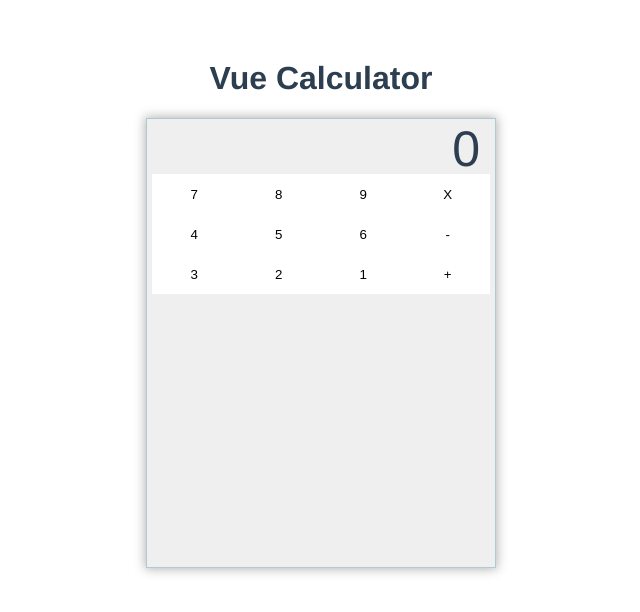
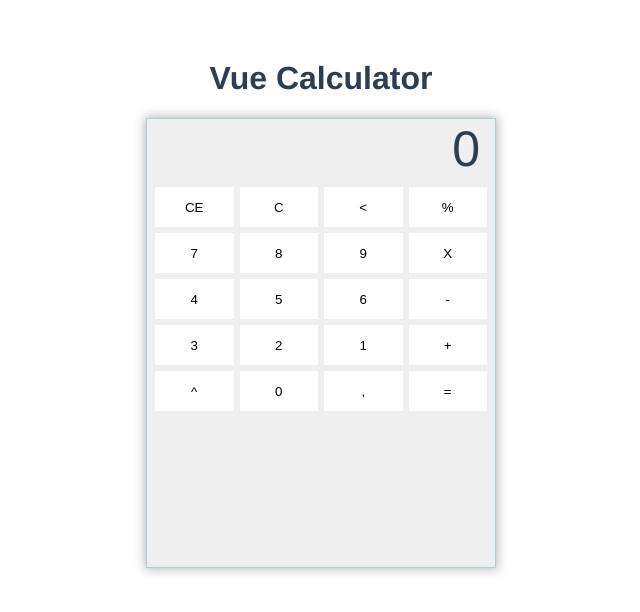
Before and after one commit to AchillesKal/VueCalculator, a Vue app: page / in a window 1280 px wide. Shown: the top 612 px of the page, without its empty margins (319-959 px from the left). Built offline with nearby package versions, Linux system fonts and the light colour scheme.

Commit message:
adds more buttons

```diff
--- a/src/components/CalculatorKeyboard.vue
+++ b/src/components/CalculatorKeyboard.vue
@@ -1,5 +1,9 @@
 <template>
   <div class="keyboard">
+    <button>CE</button>
+    <button>C</button>
+    <button><</button>
+    <button>%</button>
     <button>7</button>
     <button>8</button>
     <button>9</button>
@@ -12,6 +16,10 @@
     <button>2</button>
     <button>1</button>
     <button>+</button>
+    <button>^</button>
+    <button>0</button>
+    <button>,</button>
+    <button>=</button>
   </div>
 </template>
 
@@ -23,6 +31,7 @@ export default {
 
 <style scoped>
 .keyboard{
+  padding-top: 10px;
   display: grid;
   grid-template-columns: 25% 25% 25% 25%;
 }
@@ -31,5 +40,6 @@ export default {
   height: 40px;
   border: 0;
   background-color: #FFF;
+  margin: 3px;
 }
 </style>
```
